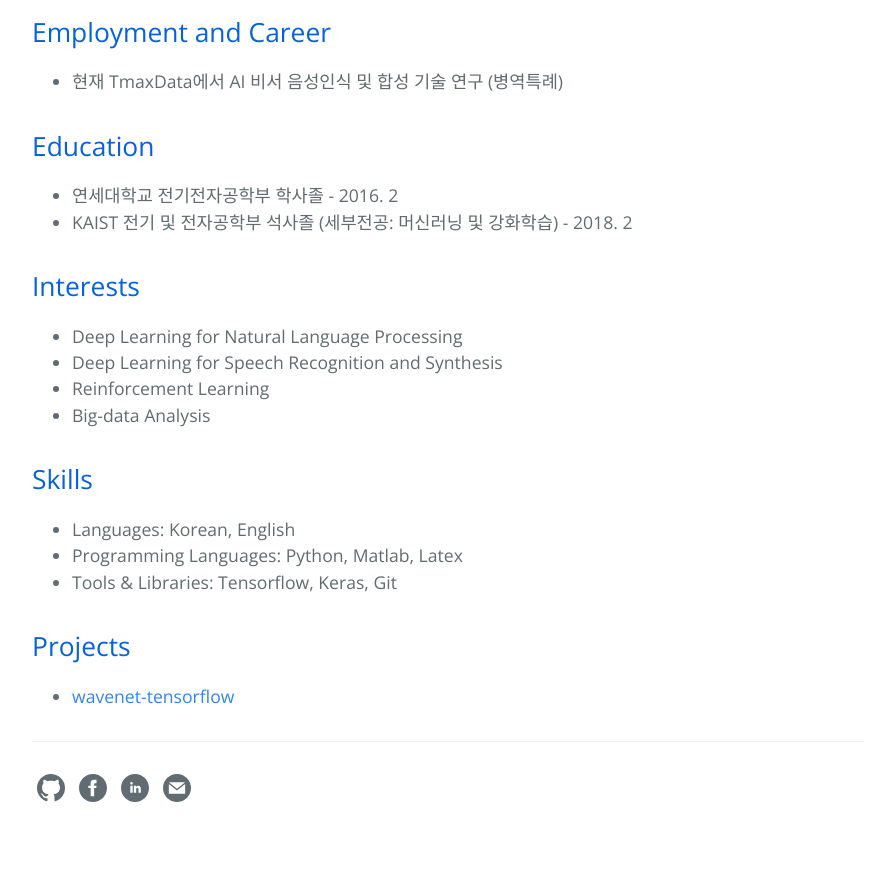
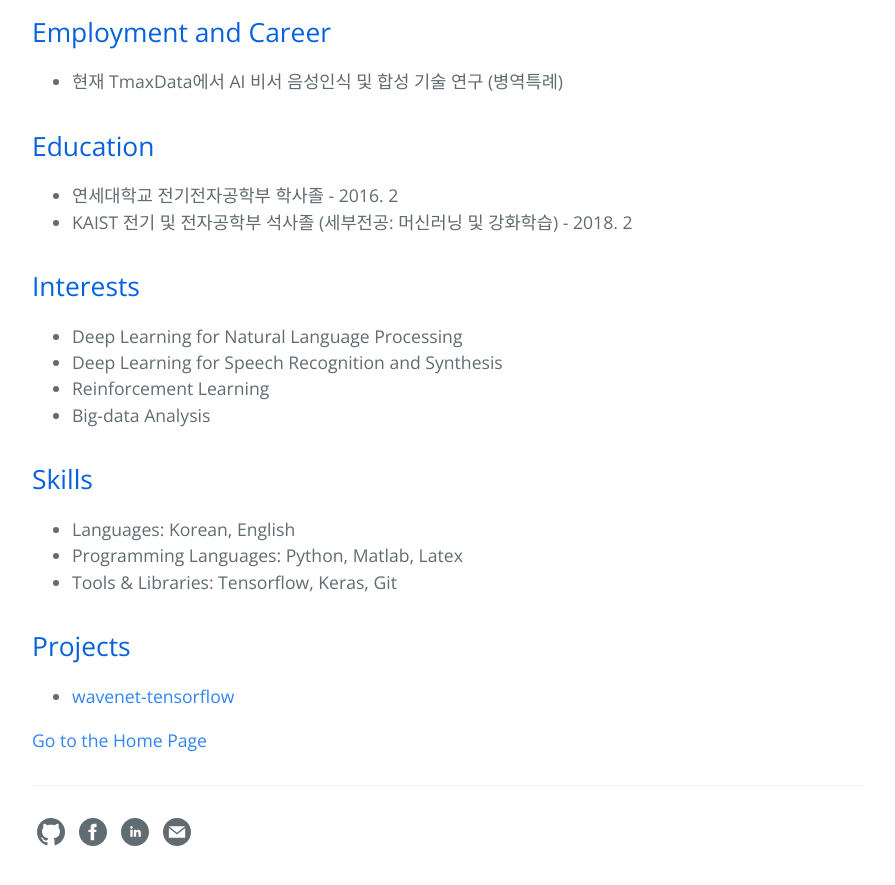
Before and after one commit to hcnoh/hcnoh.github.io, a Jekyll site: the page built from about.md, in a window 1280 px wide and 900 px high, scrolled down 854 px. Shown: the top 885 px of the window, without its empty margins (192-1087 px from the left). Built offline with Jekyll 4.4.1, drawn with Linux system fonts in a browser that asks for light colours; before the commit the page ends 1710 px from its top, so only the background shows below that.

Commit message:
Update about.md

```diff
--- a/about.md
+++ b/about.md
@@ -28,3 +28,5 @@ permalink: /about-me.html
 
 ## Projects
 - [wavenet-tensorflow](https://github.com/hcnoh/wavenet-tensorflow)
+
+[Go to the Home Page]({{ site.url }}{{ site.baseurl }})
```
